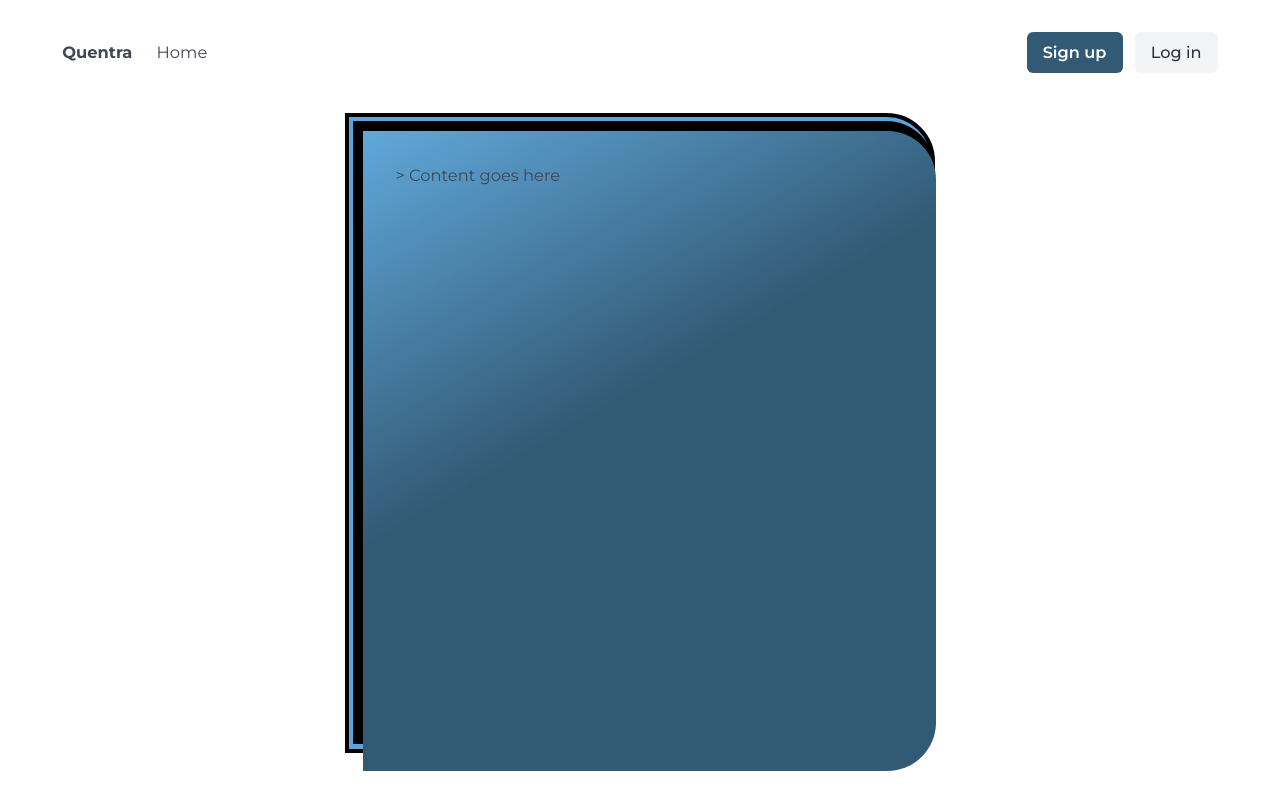
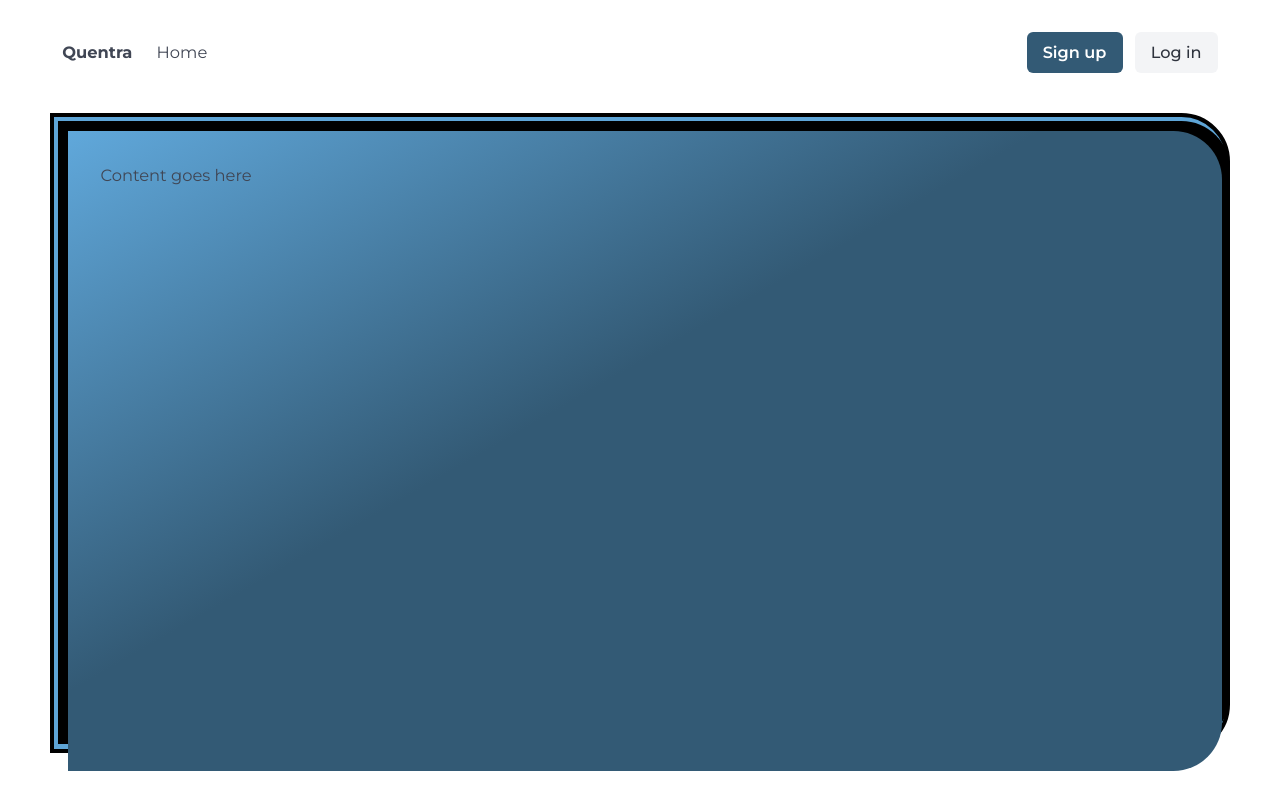
Before and after one commit to baselakasha/quentra, an Angular app in the folder frontend/: page / in a window 1280 px wide. Shown: the top 810 px of the page. Built offline with nearby package versions, Linux system fonts and the light colour scheme.

Commit message:
Add the option to make the notebook compoment full width

```diff
--- a/frontend/src/app/components/notebook/notebook.html
+++ b/frontend/src/app/components/notebook/notebook.html
@@ -1,4 +1,4 @@
-<div class="book__outside-container">
+<div class="book__outside-container" [class.full-width]="fullWidth">
   <ng-container *ngIf="showSidePunches">
     <div class="side-punch" *ngFor="let punch of sidePunches" [style.top.rem]="punch">
       <div class="side-punch__outside-circle"></div>
--- a/frontend/src/app/components/notebook/notebook.scss
+++ b/frontend/src/app/components/notebook/notebook.scss
@@ -13,6 +13,16 @@ main {
     margin-top: 2rem;
     @include media-quiries.media-query(laptops){
       width: 50%;
+    }
+
+    &.full-width {
+      width: 100%;
+      margin-left: 0;
+      margin-right: 0;
+
+      @include media-quiries.media-query(laptops){
+        width: 100%;
+      }
     }
   }
   &__container{
--- a/frontend/src/app/components/notebook/notebook.ts
+++ b/frontend/src/app/components/notebook/notebook.ts
@@ -12,6 +12,7 @@ export class NotebookComponent implements AfterViewInit {
   @Input() title: string = '';
   @Input() showSidePunches: boolean = true;
   @Input() centerContent: boolean = true;
+  @Input() fullWidth: boolean = false;
 
   sidePunches: number[] = [];
   private minPunches = 5;
--- a/frontend/src/app/home/home.html
+++ b/frontend/src/app/home/home.html
@@ -1,3 +1,4 @@
-<app-notebook [showSidePunches]="false" [centerContent]="false">>
+<app-notebook [showSidePunches]="false" [centerContent]="false"
+              [fullWidth]="true">
   Content goes here
 </app-notebook>
```
